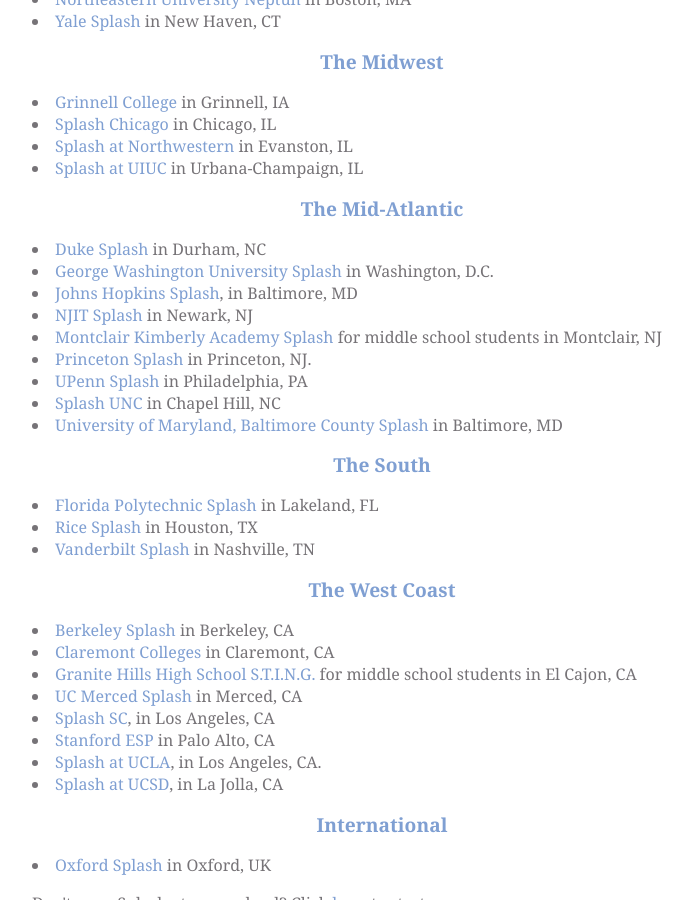
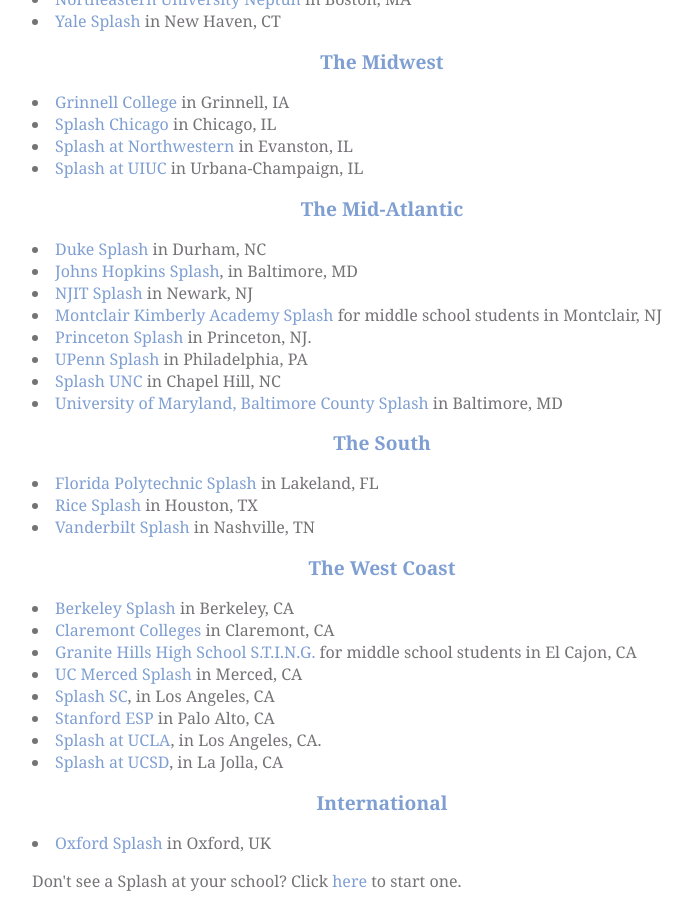
Before and after one commit to learning-unlimited/learning-unlimited.github.io, a Jekyll site: the page built from _current-programs/index.html, in a window 1280 px wide and 900 px high, scrolled down 1070 px. Shown: the whole window, without its empty margins (250-943 px from the left). Built offline with Jekyll 4.4.1, drawn with Linux system fonts in a browser that asks for light colours; nearby versions of some CDN libraries.

Commit message:
removed GWU

```diff
--- a/_current-programs/index.html
+++ b/_current-programs/index.html
@@ -83,7 +83,6 @@
   <div id="midatlantic">
   <h2>The Mid-Atlantic</h2>
   <li><a href="https://dukesplash.learningu.org/">Duke Splash</a> in Durham, NC</li>
-  <li><a href="https://gwu.learningu.org/">George Washington University Splash</a> in Washington, D.C.</li>
   <li><a href="https://hopkins.learningu.org/">Johns Hopkins Splash</a>, in Baltimore, MD</li>
   <li><a href="https://njitsplash.learningu.org/">NJIT Splash</a> in Newark, NJ</li>
   <li><a href="https://mka.learningu.org/">Montclair Kimberly Academy Splash</a> for middle school students in Montclair, NJ</li>
```
